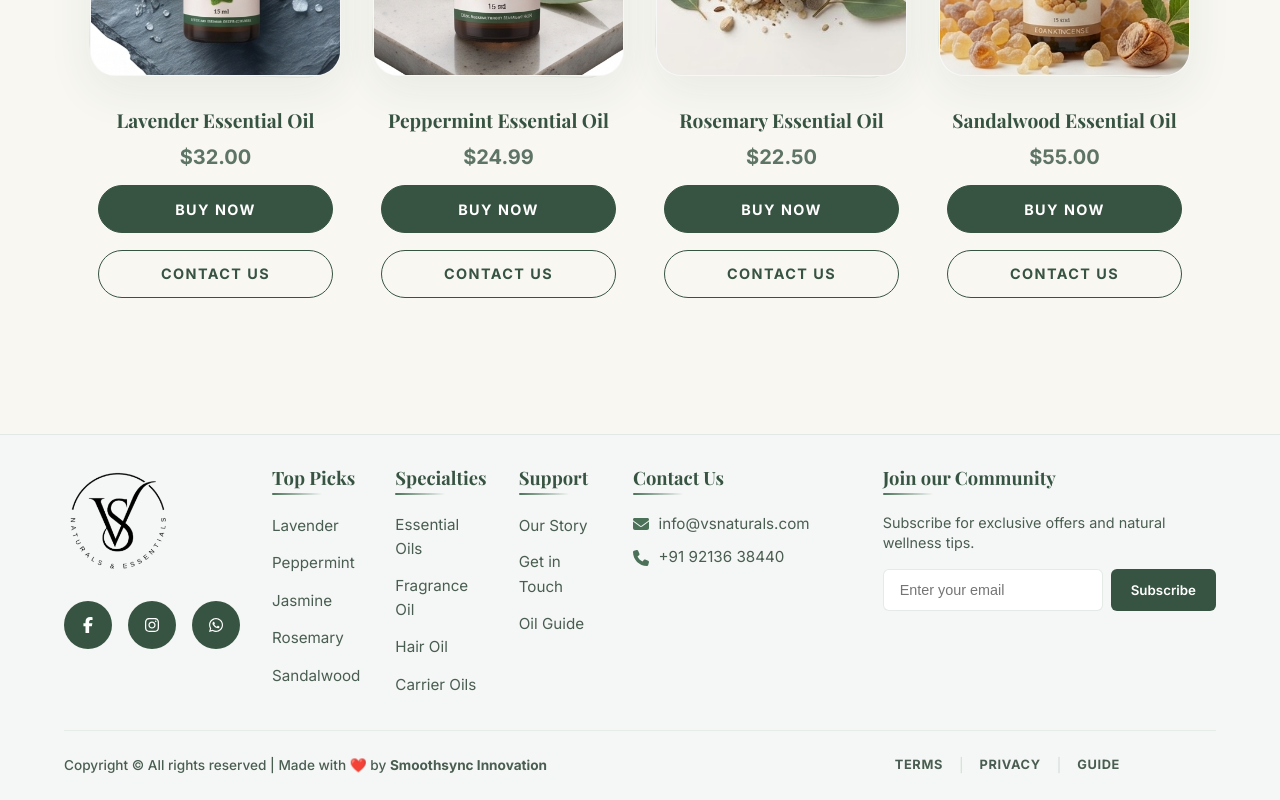
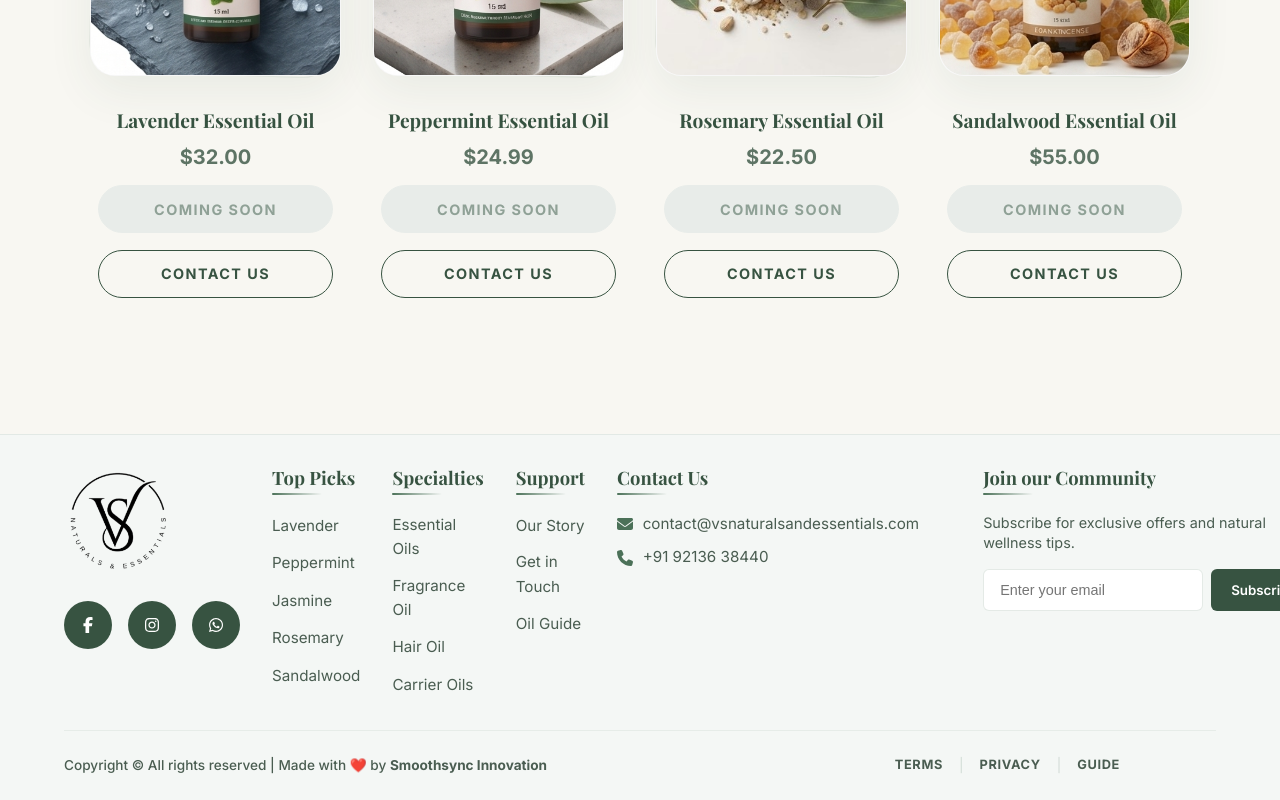
Before and after one commit to Astha2044/essential-oils-ecommerce, a Next.js app: page /products/jasmine in a window 1280 px wide. Shown: the part 1319-2119 px from the top of the page. Built offline with nearby package versions, Linux system fonts and the light colour scheme.

Commit message:
feat: implement product card component with styles and initialize footer component

```diff
--- a/components/Footer.jsx
+++ b/components/Footer.jsx
@@ -104,7 +104,7 @@ export default function Footer() {
                 <li>
                   <a href="mailto:info@vsnaturals.com" className={styles.contactItem}>
                     <span className={styles.iconWrapper}><FaEnvelope /></span>
-                    <span>info@vsnaturals.com</span>
+                    <span>contact@vsnaturalsandessentials.com</span>
                   </a>
                 </li>
                 <li>
--- a/components/ProductCard.jsx
+++ b/components/ProductCard.jsx
@@ -50,11 +50,11 @@ export default function ProductCard({ id, name, price, image }) {
         <div className={styles.footer}>
           <p className={styles.price}>${price ? price.toFixed(2) : "0.00"}</p>
           <button
-            onClick={handleBuyNow}
             className={styles.buyNowBtn}
+            disabled
             suppressHydrationWarning
           >
-            Buy Now
+            Coming Soon
           </button>
           <button
             onClick={(e) => {
--- a/styles/Product.module.css
+++ b/styles/Product.module.css
@@ -287,6 +287,15 @@
   box-shadow: 0 10px 20px rgba(55, 83, 65, 0.1);
 }
 
+.buyNowBtn:disabled {
+  background-color: #e8ece9;
+  border-color: #e8ece9;
+  color: #8fa196;
+  cursor: not-allowed;
+  transform: none !important;
+  box-shadow: none !important;
+}
+
 .contactBtn {
   width: 100%;
   background-color: transparent;
```
